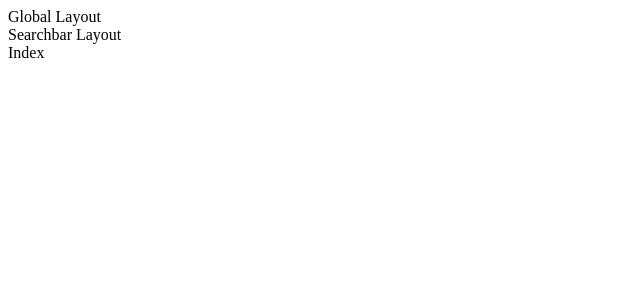
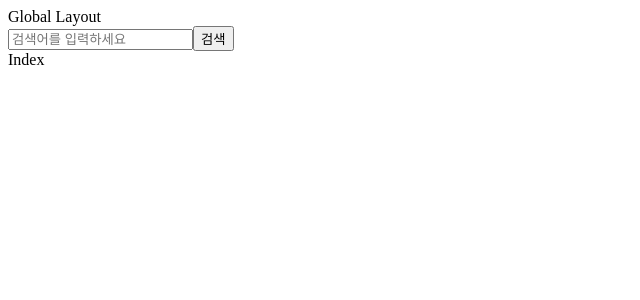
Before and after one commit to may-jan/onebite-next, a Next.js app in the folder onebite-cinema-app/: page / in a window 1280 px wide. Shown: the top 300 px of the page, without its empty margins (0-640 px from the left). Built offline with nearby package versions, Linux system fonts and the light colour scheme.

Commit message:
Day10 미션

```diff
--- a/onebite-cinema-app/src/app/(with-searchbar)/layout.tsx
+++ b/onebite-cinema-app/src/app/(with-searchbar)/layout.tsx
@@ -1,9 +1,10 @@
+import Searchbar from '@/components/searchbar';
 import { ReactNode } from 'react';
 
 export default function Layout({ children }: { children: ReactNode }) {
   return (
     <div>
-      <div>Searchbar Layout</div>
+      <Searchbar />
       {children}
     </div>
   );
--- /dev/null
+++ b/onebite-cinema-app/src/components/searchbar.tsx
@@ -0,0 +1,44 @@
+'use client';
+
+import { useEffect, useState } from 'react';
+import { useRouter, useSearchParams } from 'next/navigation';
+
+export default function Searchbar() {
+  const router = useRouter();
+  const searchParams = useSearchParams();
+  const [search, setSearch] = useState('');
+
+  const q = searchParams.get('q');
+
+  useEffect(() => {
+    setSearch(q || '');
+  }, [q]);
+
+  const onChangeSearch = (e: React.ChangeEvent<HTMLInputElement>) => {
+    setSearch(e.target.value);
+  };
+
+  const onSubmitSearch = () => {
+    if (!search || q === search) return;
+    router.push(`/search?q=${search}`);
+  };
+
+  const onKeyDownSearch = (e: React.KeyboardEvent<HTMLInputElement>) => {
+    if (e.key === 'Enter') {
+      onSubmitSearch();
+    }
+  };
+
+  return (
+    <div>
+      <input
+        value={search}
+        onChange={onChangeSearch}
+        onKeyDown={onKeyDownSearch}
+        type='text'
+        placeholder='검색어를 입력하세요'
+      />
+      <button onSubmit={onSubmitSearch}>검색</button>
+    </div>
+  );
+}
```
